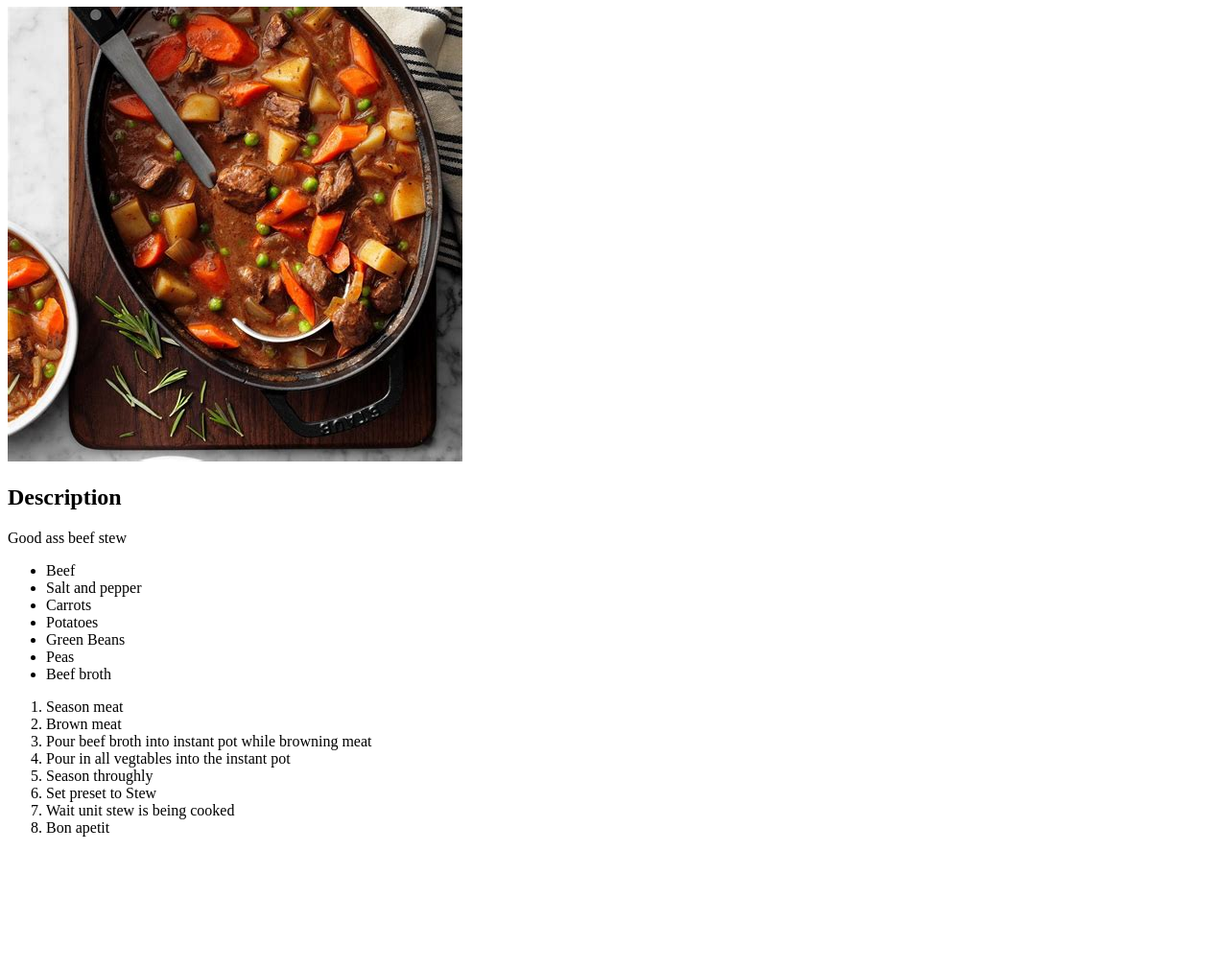
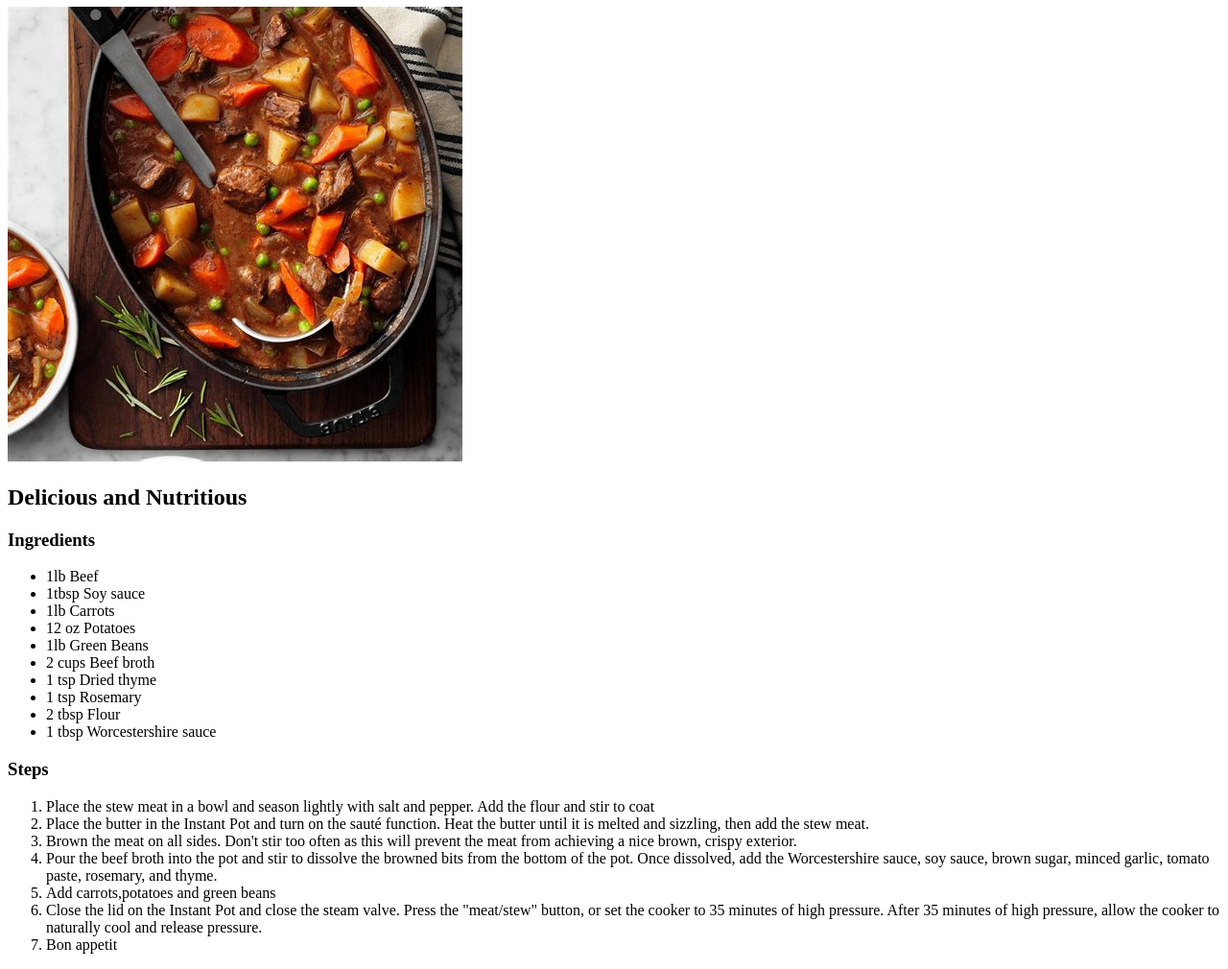
Before and after one commit to doombot67389/odin-recipes, a plain HTML site: page recipes/beef_stew.html in a window 1280 px wide. Shown: the part 73-1083 px from the top of the page at 96% size. Before the commit the page ends 961 px from the top, so only its background shows below. Drawn offline with Linux system fonts and the light colour scheme.

Commit message:
Improvements to Beef stew recipe

```diff
--- a/recipes/beef_stew.html
+++ b/recipes/beef_stew.html
@@ -6,28 +6,32 @@
 	</head>
 
 	<body>
-		<h1>Beef Stew</h1>
+		<h1>Beef Stew (Instant Pot) </h1>
 		<img src='../images/beef_stew.jpg'>
-		<h2>Description</h2>
-		<p>Good ass beef stew<p>
+		<h2>Delicious and Nutritious</h2>
+		<h3>Ingredients</h3>
 		<ul>
-			<li>Beef</li>
-			<li>Salt and pepper</li>
-			<li>Carrots</li>
-			<li>Potatoes</li>
-			<li>Green Beans</li>
-			<li>Peas</li>
-			<li>Beef broth</li>
+			<li> 1lb Beef</li>
+			<li>1tbsp Soy sauce</li>
+			<li> 1lb Carrots</li>
+			<li> 12 oz Potatoes</li>
+			<li>1lb Green Beans</li>
+			<li>2 cups Beef broth</li>
+			<li>1 tsp Dried thyme</li>
+			<li>1 tsp Rosemary</li>
+			<li>2 tbsp Flour</li>
+			<li>1 tbsp  Worcestershire sauce</li>
 		</ul>
+		<h3>Steps</h3>
 		<ol>
-			<li>Season meat</li>
-			<li>Brown meat</li>
-			<li>Pour beef broth into instant pot while browning meat</li>
-			<li>Pour in all vegtables into the instant pot</li>
-			<li>Season throughly</li>
-			<li>Set preset to Stew</li>
-			<li>Wait unit stew is being cooked</li>
-			<li>Bon apetit</li>
+			<li>Place the stew meat in a bowl and season lightly with salt and pepper. Add the flour and stir to coat</li>
+			<li>Place the butter in the Instant Pot and turn on the sauté function. Heat the butter until it is melted and sizzling, then add the stew meat.</li>
+			<li>Brown the meat on all sides. Don't stir too often as this will prevent the meat from achieving a nice brown, crispy exterior.</li>
+			<li>Pour the beef broth into the pot and stir to dissolve the browned bits from the bottom of the pot. Once dissolved, add the Worcestershire sauce, soy sauce, brown sugar, minced garlic, tomato paste, rosemary, and thyme.</li>
+			<li>Add carrots,potatoes and green beans </li>
+			<li>Close the lid on the Instant Pot and close the steam valve. Press the "meat/stew" button, or set the cooker to 35 minutes of high pressure. After 35 minutes of high pressure, allow the cooker to naturally cool and release pressure.</li>
+			<li>Bon appetit</li>
+              </ol>
 
 	</body>
 </html>
```
